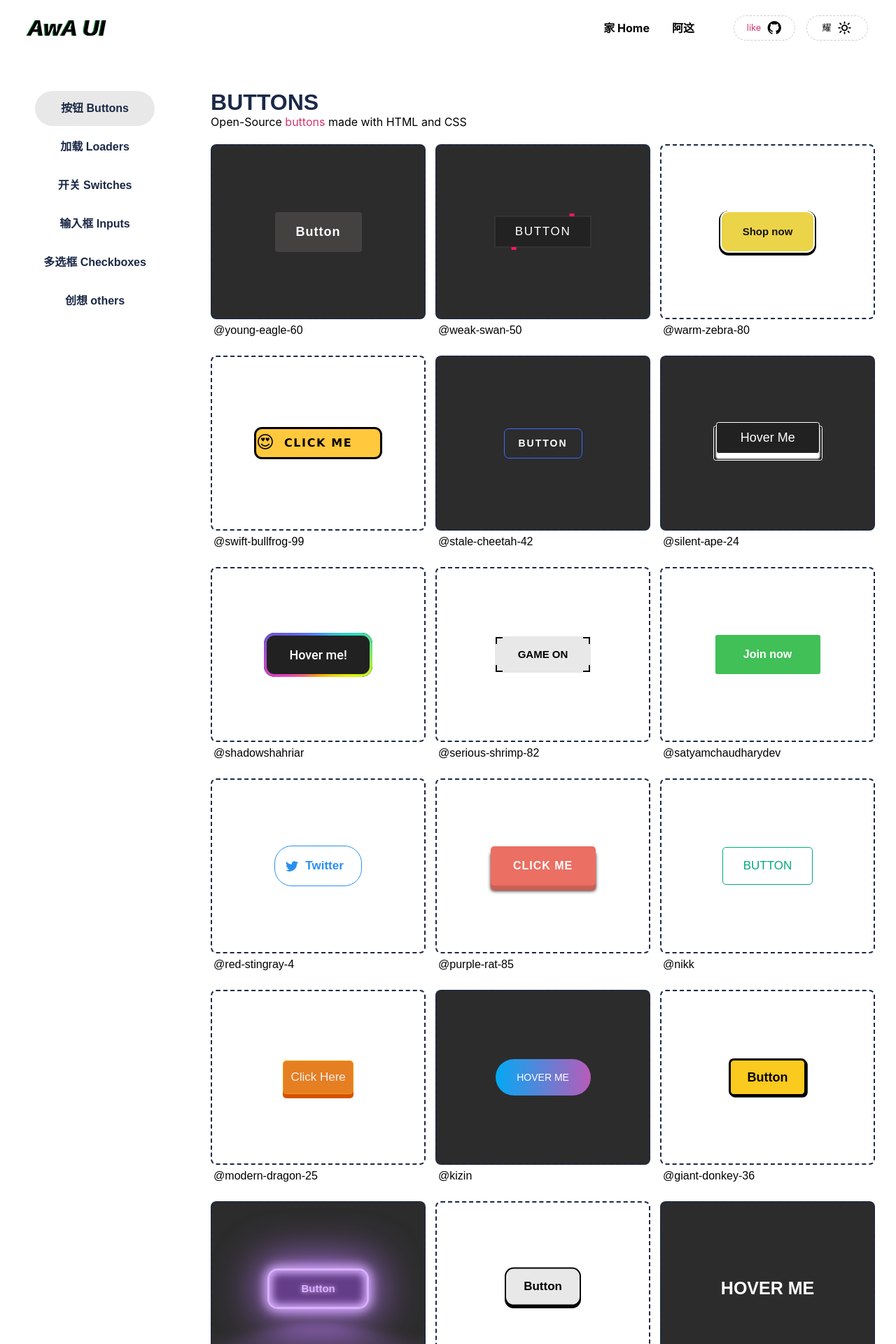
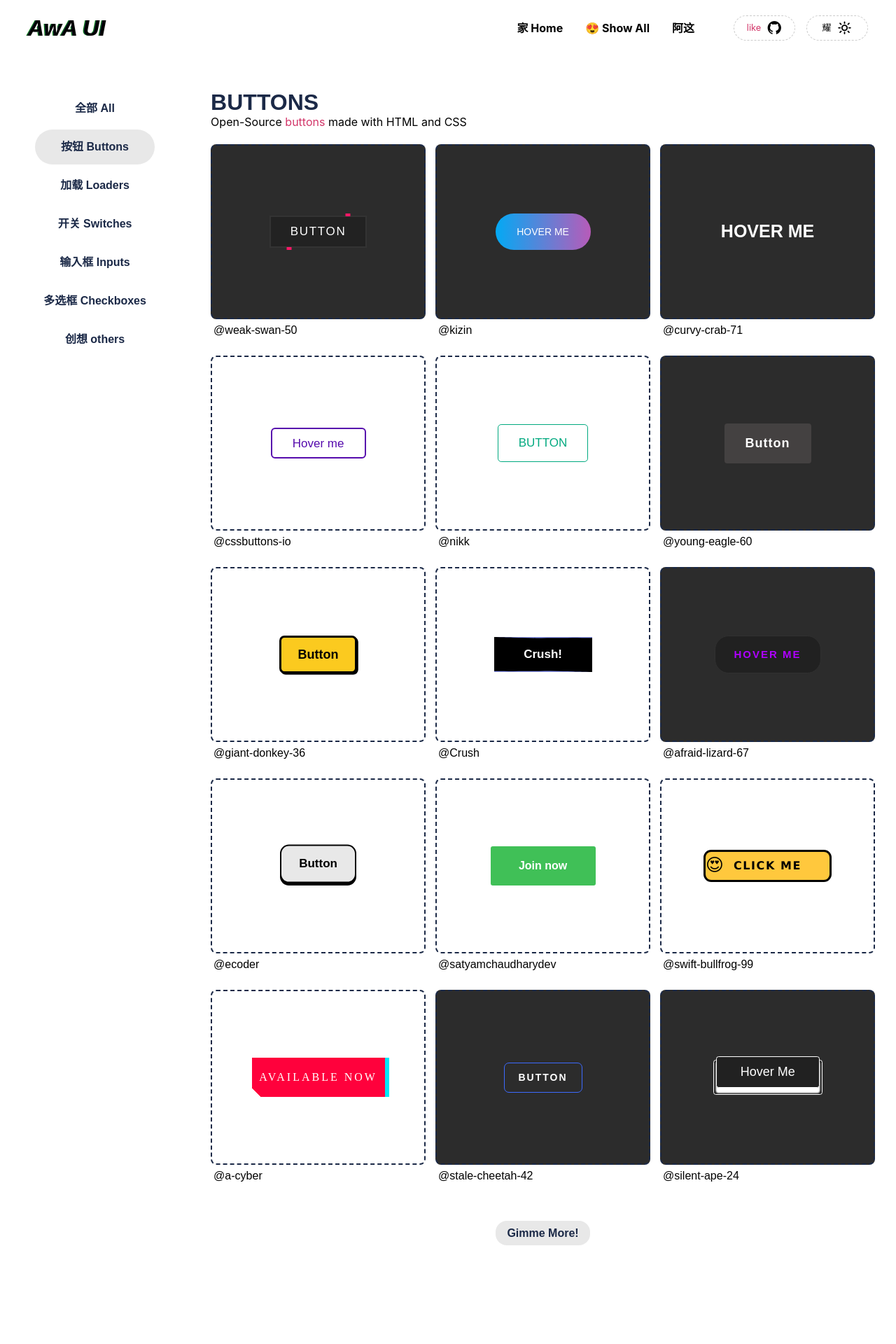
Before and after one commit to ZiYi0414/handsome-css3-lib, a Next.js app: page /buttons in a window 1280 px wide. Shown: the top 1920 px of the page at 70% size. Built offline with nearby package versions, Linux system fonts and the light colour scheme; a web font is replaced by a local one.

Commit message:
feat: bala bala

```diff
--- a/src/components/layout/SideMenu.tsx
+++ b/src/components/layout/SideMenu.tsx
@@ -5,11 +5,20 @@ import { ContentType } from 'types/component';
 import styles from './index.module.scss';
 
 interface IProps {
-  activeKey?: ContentType;
+  activeKey?: ContentType | 'ALL';
 }
 export default function SideMenu({ activeKey }: IProps) {
   return (
     <div className={styles.sidemenu__wrap}>
+      <Link
+        href={`/show-all`}
+        className={classNames(
+          styles.sidemenu__link,
+          activeKey === 'ALL' && styles.sidemenu__link__active
+        )}
+      >
+        全部 All
+      </Link>
       {components_data.map(post => (
         <Link
           key={post.index}
--- a/src/components/nav/linkGroup.tsx
+++ b/src/components/nav/linkGroup.tsx
@@ -7,6 +7,11 @@ export default function linkGroup() {
         <li className="mx-4 cursor-pointer">
           <Link href={'/'} className={styles.nav__link} data-name="家 Home">
             家 Home
+          </Link>
+        </li>
+        <li className="mx-4 cursor-pointer">
+          <Link href={'/show-all'} className={styles.nav__link} data-name="😍 Show All">
+            😍 Show All
           </Link>
         </li>
         <li className="mx-4 cursor-pointer">
--- a/src/pages/[type].tsx
+++ b/src/pages/[type].tsx
@@ -2,17 +2,15 @@ import Layout from 'layout/Layout';
 import Seo from 'Seo';
 import styles from '../styles/Type.module.scss';
 import useLoaded from 'hooks/useLoaded';
-import { Card, Banner } from 'content/index';
+import { Card } from 'content/index';
 import Link from 'next/link';
-import { components_data, HandsomeComponent } from '../common/exports_data';
-import {
-  GetStaticPaths,
-  GetStaticProps,
-} from 'next/types';
-import { getAllFilesFrontmatter, getFiles } from 'lib/mdx';
+import { components_data } from '../common/exports_data';
+import { GetStaticPaths, GetStaticProps } from 'next/types';
+import { getAllFilesFrontmatter } from 'lib/mdx';
 import { ContentType, HSComponentProps } from 'types/component';
 import SideMenu from 'layout/SideMenu';
 import classNames from 'classnames';
+import { useEffect, useState } from 'react';
 
 interface IProps {
   posts: HSComponentProps[];
@@ -20,12 +18,35 @@ interface IProps {
 }
 export default function Type({ posts, type }: IProps) {
   const isLoaded = useLoaded();
+  const [components, setComponents] = useState<HSComponentProps[]>([]);
+  const [loadMore, setLoadMore] = useState(15);
+  const randomsort = () => {
+    return Math.random() > 0.5 ? 1 : -1;
+  };
 
+  const renderList = () => {
+    const data = components.filter((e, idx) => {
+      if (idx < loadMore) {
+        return e;
+      }
+    });
+    return data.map((e, index) => (
+      <Link href={`/${e.type}/${e.title}`} key={index}>
+        <Card post={e} />
+      </Link>
+    ));
+  };
+
+  useEffect(() => {
+    setComponents(posts.sort(randomsort));
+  }, [posts]);
   return (
     <Layout>
       <Seo templateTitle="AwA" />
-      <div className={classNames(isLoaded && 'fade-in-start', styles.type__wrap)}>
-        <SideMenu activeKey={type} data-fade="1"/>
+      <div
+        className={classNames(isLoaded && 'fade-in-start', styles.type__wrap)}
+      >
+        <SideMenu activeKey={type} data-fade="1" />
         <div className={styles.container} data-fade="1">
           <div className={styles.posts__prereview__heading}>
             {type.toUpperCase()}
@@ -36,13 +57,19 @@ export default function Type({ posts, type }: IProps) {
           </div>
           <section>
             <div className={styles.posts__prereview__content}>
-              {posts.map((e, index) => (
-                <Link href={`/${type}/${e.title}`} key={index}>
-                  <Card post={e} />
-                </Link>
-              ))}
+              {renderList()}
             </div>
           </section>
+          {loadMore < components.length && (
+            <div className="text-center">
+              <button
+                className={classNames(styles.loadmore__btn)}
+                onClick={() => setLoadMore(loadMore * 2)}
+              >
+                Gimme More!
+              </button>
+            </div>
+          )}
         </div>
       </div>
     </Layout>
--- a/src/pages/[type]/[slug].tsx
+++ b/src/pages/[type]/[slug].tsx
@@ -13,6 +13,7 @@ import { ParsedUrlQuery } from 'querystring';
 import React from 'react';
 import classNames from 'classnames';
 import styled from 'styled-components';
+import { useRouter } from 'next/router';
 
 interface IProps {
   post: SlugComponentProps;
@@ -26,6 +27,7 @@ const DivStyled = styled.div<DivProps>`
 `;
 export default function Slug({ post, type }: IProps) {
   const isLoaded = useLoaded();
+  const router = useRouter();
   const Component = React.useMemo(
     () => getMDXComponent(post.code),
     [post.code]
@@ -33,9 +35,20 @@ export default function Slug({ post, type }: IProps) {
   return (
     <Layout>
       <Seo templateTitle="AwA" />
-      <div className={classNames(isLoaded && 'fade-in-start', styles.slug__wrap)} >
-        <SideMenu activeKey={type} data-fade="1"/>
-        <div className={styles.container} data-fade="1">
+      <div
+        className={classNames(isLoaded && 'fade-in-start', styles.slug__wrap)}
+      >
+        <SideMenu activeKey={type} data-fade="1" />
+        <div className="w-full" data-fade="1">
+          <div className="pl-5">
+            <button
+              className={classNames(styles.loadmore__btn)}
+              onClick={() => router.back()}
+            >
+              ← cd ..
+            </button>
+          </div>
+          <div className={styles.container}>
             <article>
               <div
                 className={classNames(
@@ -62,6 +75,7 @@ export default function Slug({ post, type }: IProps) {
                 } as any
               }
             />
+          </div>
         </div>
       </div>
     </Layout>
```
Lines whose indentation alone changed are shown as unchanged.
